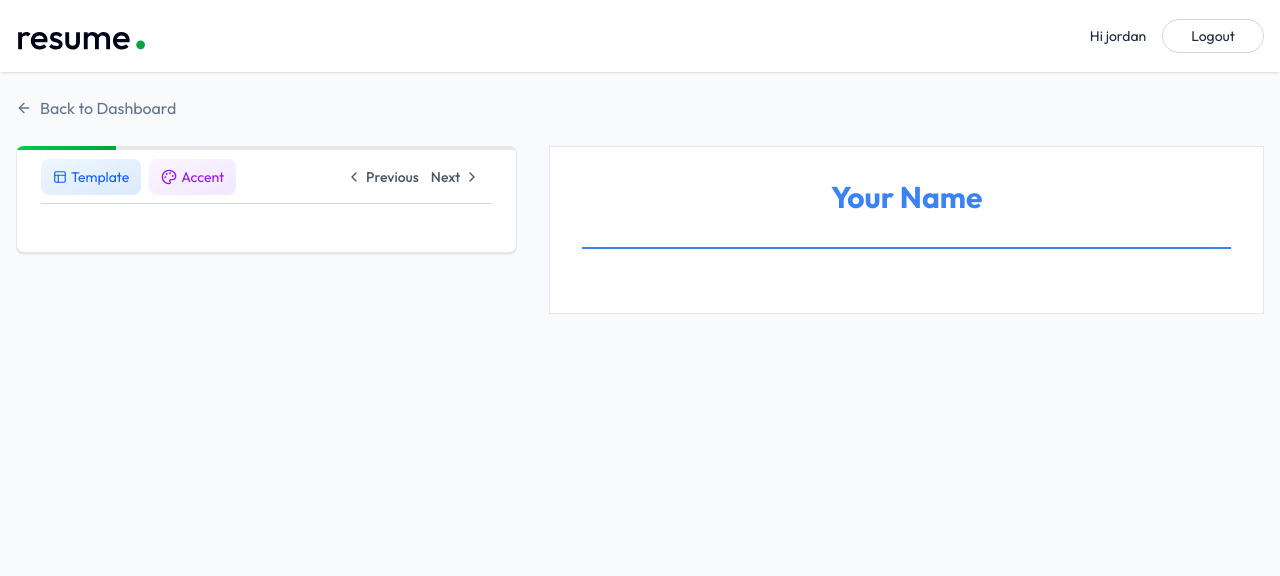
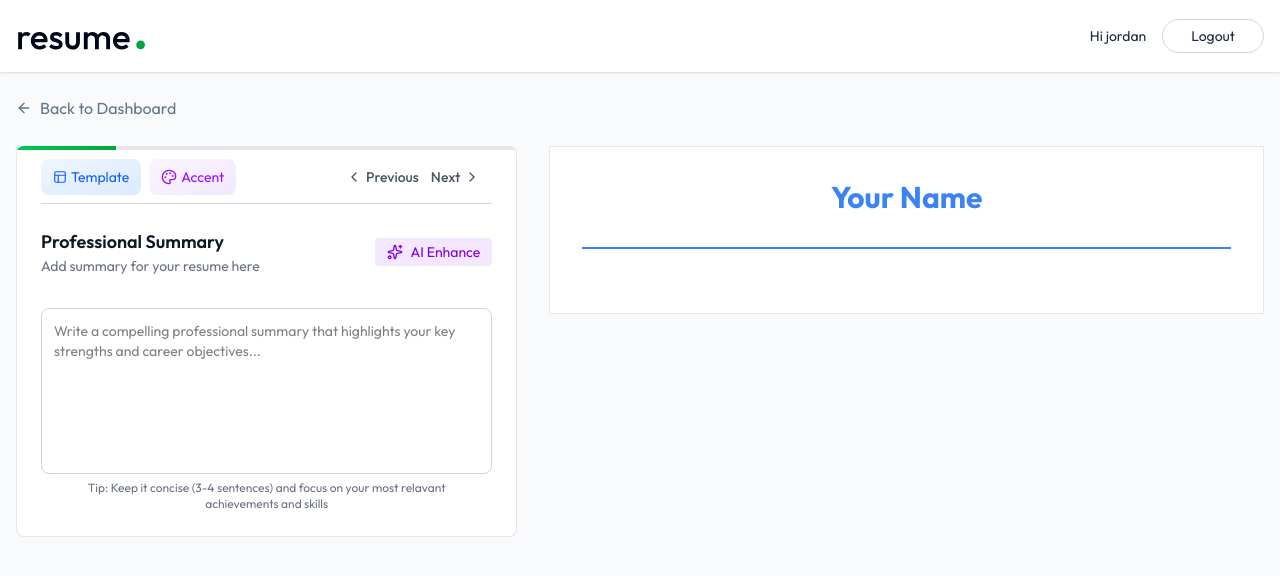
Before and after one commit to Kithya/AI-Resume, a React (Vite) app in the folder client/: page /app/builder/1 in a window 1280 px wide. Both pictures are taken after a click on the button "Next". Shown: the top 576 px of the page. Built offline with nearby package versions, Linux system fonts and the light colour scheme.

Commit message:
added professional summary form

```diff
--- /dev/null
+++ b/client/src/components/ProfessionalSummaryForm.jsx
@@ -0,0 +1,39 @@
+import React from "react";
+import { Sparkles } from "lucide-react";
+
+const ProfessionalSummaryForm = ({ data, onChange, setResumeData }) => {
+  return (
+    <div className="space-y-4">
+      <div className="flex items-center justify-between">
+        <div>
+          <h3 className="flex items-center gap-2 text-lg font-semibold text-gray-900">
+            Professional Summary
+          </h3>
+          <p className="text-sm text-gray-500">
+            Add summary for your resume here
+          </p>
+        </div>
+        <button className="flex items-center gap-2 px-3 py-1 text-sm bg-purple-100 text-purple-700 rounded hover:bg-purple-200 transition-colors disabled:opacity-50">
+          <Sparkles className="size-4" />
+          AI Enhance
+        </button>
+      </div>
+
+      <div className="mt-6">
+        <textarea
+          placeholder="Write a compelling professional summary that highlights your key strengths and career objectives..."
+          className="w-full p-3  mt-2 border text-sm border-gray-300 rounded-lg focus:ring focus:ring-blue-500 focus:border-blue-500 outline-none transition-colors resize-none"
+          rows={7}
+          value={data || ""}
+          onChange={(e) => onChange(e.target.value)}
+        />
+        <p className="text-xs text-gray-500 max-w-4/5 mx-auto text-center">
+          Tip: Keep it concise (3-4 sentences) and focus on your most relavant
+          achievements and skills
+        </p>
+      </div>
+    </div>
+  );
+};
+
+export default ProfessionalSummaryForm;
--- a/client/src/pages/ResumeBuilder.jsx
+++ b/client/src/pages/ResumeBuilder.jsx
@@ -17,6 +17,7 @@ import Preview from "./Preview.jsx";
 import ResumePreview from "../components/ResumePreview.jsx";
 import TemplateSelector from "../components/TemplateSelector.jsx";
 import ColorPicker from "../components/ColorPicker.jsx";
+import ProfessionalSummaryForm from "../components/ProfessionalSummaryForm.jsx";
 const ResumeBuilder = () => {
   const { resumeId } = useParams();
 
@@ -114,7 +115,7 @@ const ResumeBuilder = () => {
                     <button
                       onClick={() => {
                         setActiveSectionIndex((prevIndex) =>
-                          Math.max(prevIndex - 1, 0)
+                          Math.max(prevIndex - 1, 0),
                         );
                       }}
                       className="flex items-center gap-1 rounded-lg text-sm font-medium text-gray-600 hover:bg-gray-50 transition-all"
@@ -126,7 +127,7 @@ const ResumeBuilder = () => {
                   <button
                     onClick={() => {
                       setActiveSectionIndex((prevIndex) =>
-                        Math.min(prevIndex + 1, sections.length - 1)
+                        Math.min(prevIndex + 1, sections.length - 1),
                       );
                     }}
                     className={`flex items-center gap-1 p-3 rounded-lg text-sm font-medium text-gray-600 hover:bg-gray-50 transition-all ${
@@ -157,6 +158,21 @@ const ResumeBuilder = () => {
                     />
                   </div>
                 )}
+
+                {activeSection.id === "summary" && (
+                  <div>
+                    <ProfessionalSummaryForm
+                      data={resumeData.professional_summary}
+                      onChange={(data) =>
+                        setResumeData((prev) => ({
+                          ...prev,
+                          professional_summary: data,
+                        }))
+                      }
+                      setResumeData={setResumeData}
+                    />
+                  </div>
+                )}
               </div>
             </div>
           </div>
```
